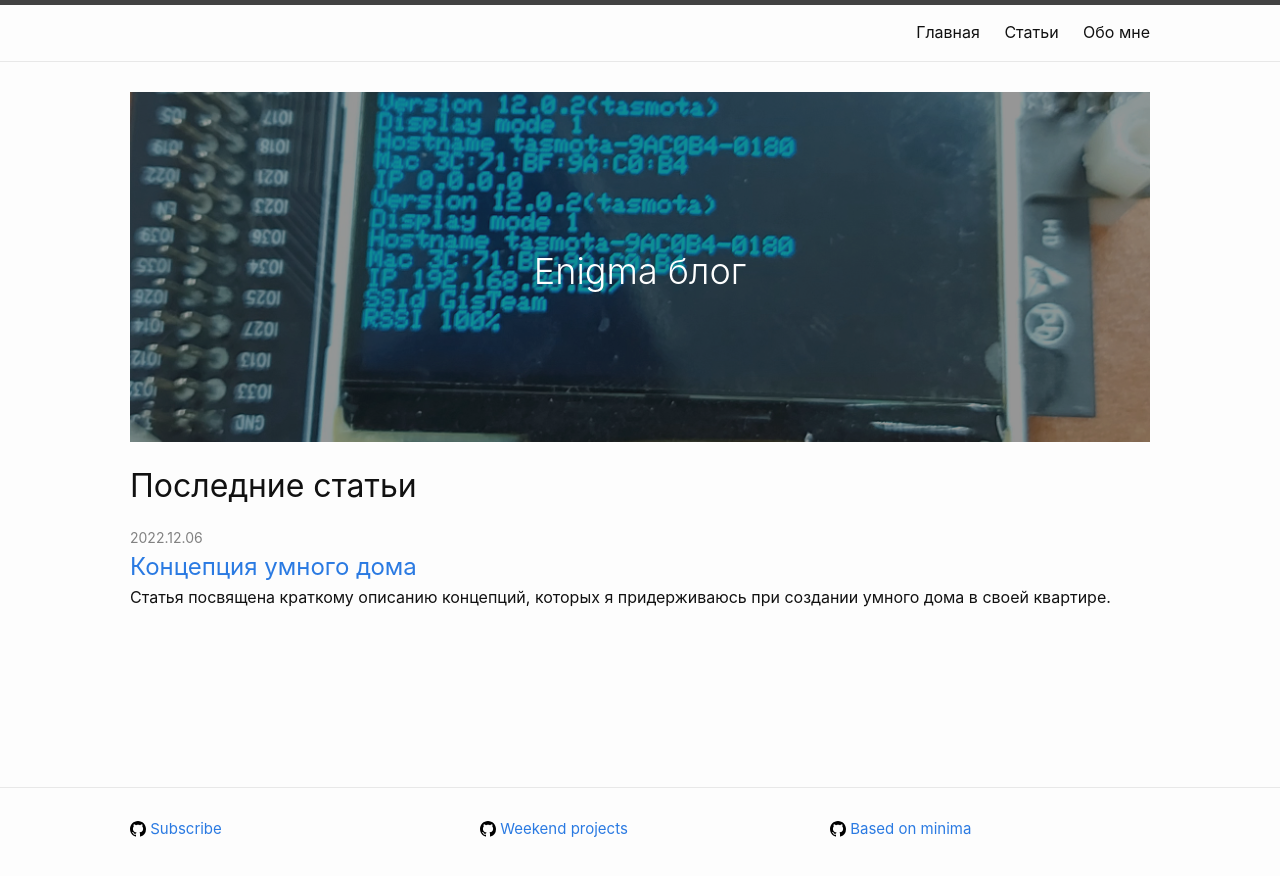
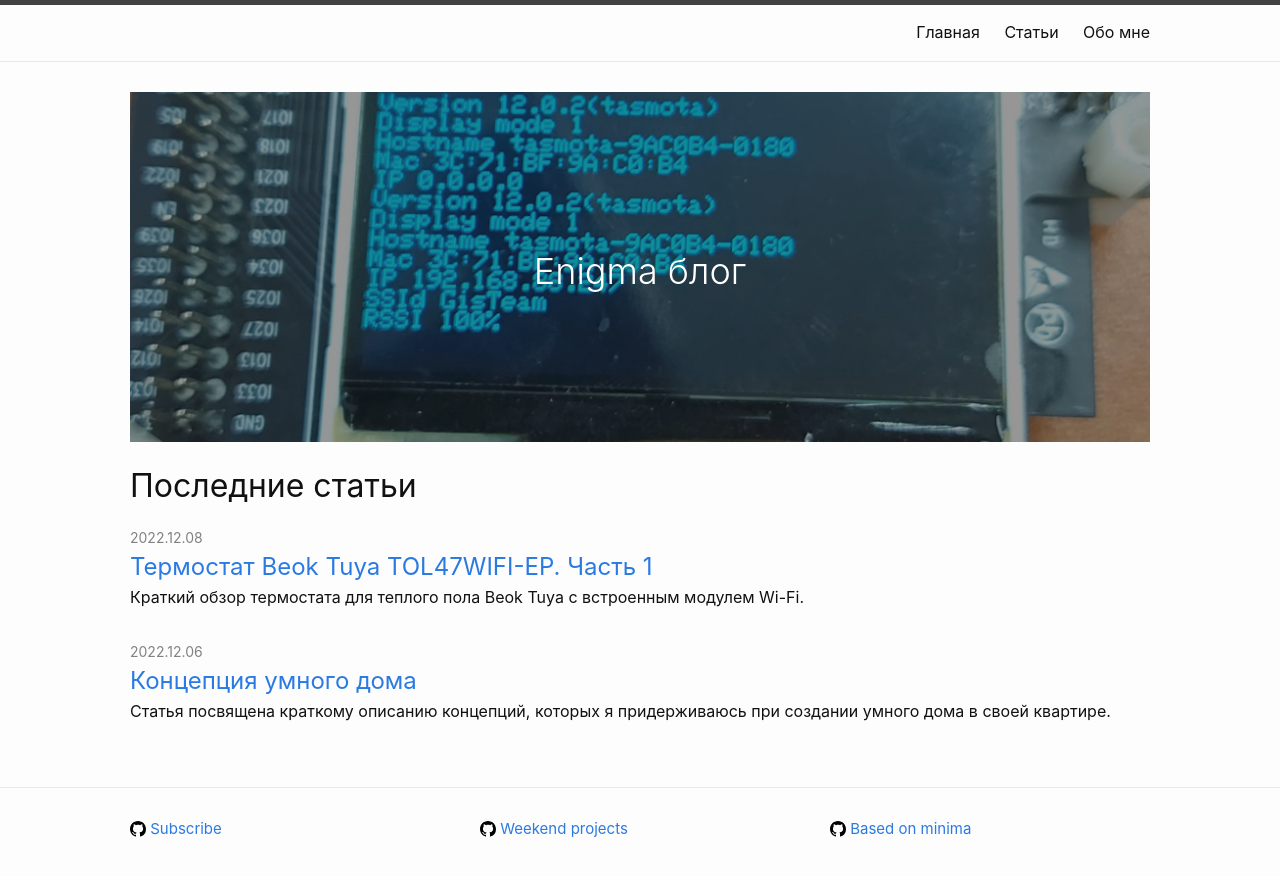
Before and after one commit to Enigma0960/enigma0960.github.io, a Jekyll site: the page built from index.md, in a window 1280 px wide. Shown: the top 876 px of the page. Built offline with Jekyll 4.4.1, drawn with Linux system fonts in a browser that asks for light colours.

Commit message:
Add image

```diff
--- /dev/null
+++ b/_posts/2022-12-08-Thermostat-TOL47WIFIEP-part-1.md
@@ -0,0 +1,12 @@
+---
+layout: post
+title: "Термостат Beok Tuya TOL47WIFI-EP. Часть 1"
+published: "2022.12.08"
+updated: "2022.12.08"
+description: "Краткий обзор термостата для теплого пола Beok Tuya с встроенным модулем Wi-Fi."
+tags: iot, smart-home, wifi, climate
+---
+
+<img src="/posts/TOL47WIFIEP/device-appearance-1.jpg" alt="Внешний вид устройства" class="post-img-center">
+
+<img src="/posts/TOL47WIFIEP/device-appearance-2.jpg" alt="Внешний вид устройства" class="post-img-center">
--- /dev/null
+++ b/_sass/post-styles.scss
@@ -0,0 +1,7 @@
+
+.post-img-center {
+  width: 400px;
+  display: block;
+  margin-left: auto;
+  margin-right: auto;
+}
--- a/assets/style.scss
+++ b/assets/style.scss
@@ -2,3 +2,4 @@
 ---
 
 @import "minima/skins/{{ site.minima.skin | default: 'classic' }}", "minima/initialize";
+@import "post-styles";
```
Also changed, not shown: posts/TOL47WIFIEP/device-appearance-1.jpg (added), posts/TOL47WIFIEP/device-appearance-2.jpg (added), posts/TOL47WIFIEP/main-board-.jpg (added), posts/TOL47WIFIEP/power-unit-1.jpg (added), posts/TOL47WIFIEP/power-unit-2.jpg (added), posts/empty.jpg (added), 2 other files.
